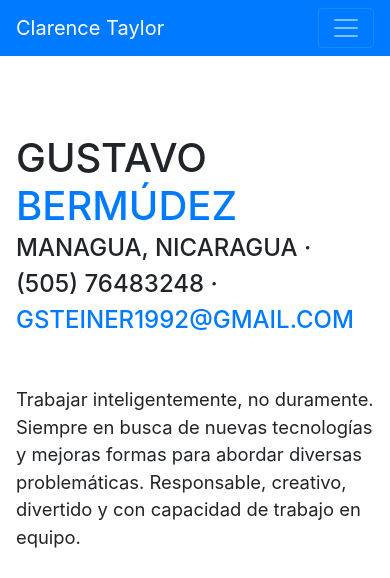
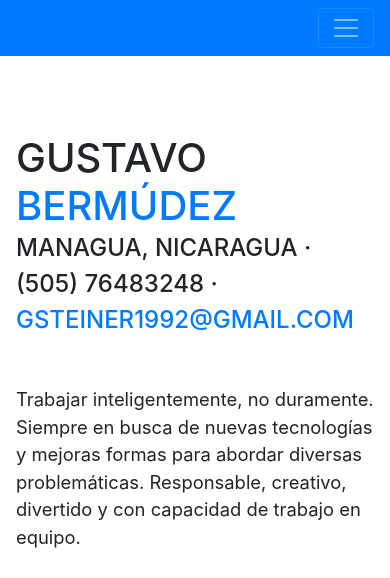
Before and after one commit to gsteiner1992/gsteiner1992.github.io, a website with bundled scripts: page index.html in a window 390 px wide. Shown: the top 578 px of the page. Built offline with nearby package versions, Linux system fonts and the light colour scheme; a web font is replaced by a local one.

Commit message:
Quitar spam name

```diff
--- a/index.html
+++ b/index.html
@@ -27,7 +27,7 @@
 
   <nav class="navbar navbar-expand-lg navbar-dark bg-primary fixed-top" id="sideNav">
     <a class="navbar-brand js-scroll-trigger" href="#page-top">
-      <span class="d-block d-lg-none">Clarence Taylor</span>
+      <!-- <span class="d-block d-lg-none">Clarence Taylor</span> -->
       <span class="d-none d-lg-block">
         <img class="img-fluid img-profile rounded-circle mx-auto mb-2" src="img/profile.jpg" alt="">
       </span>
```
